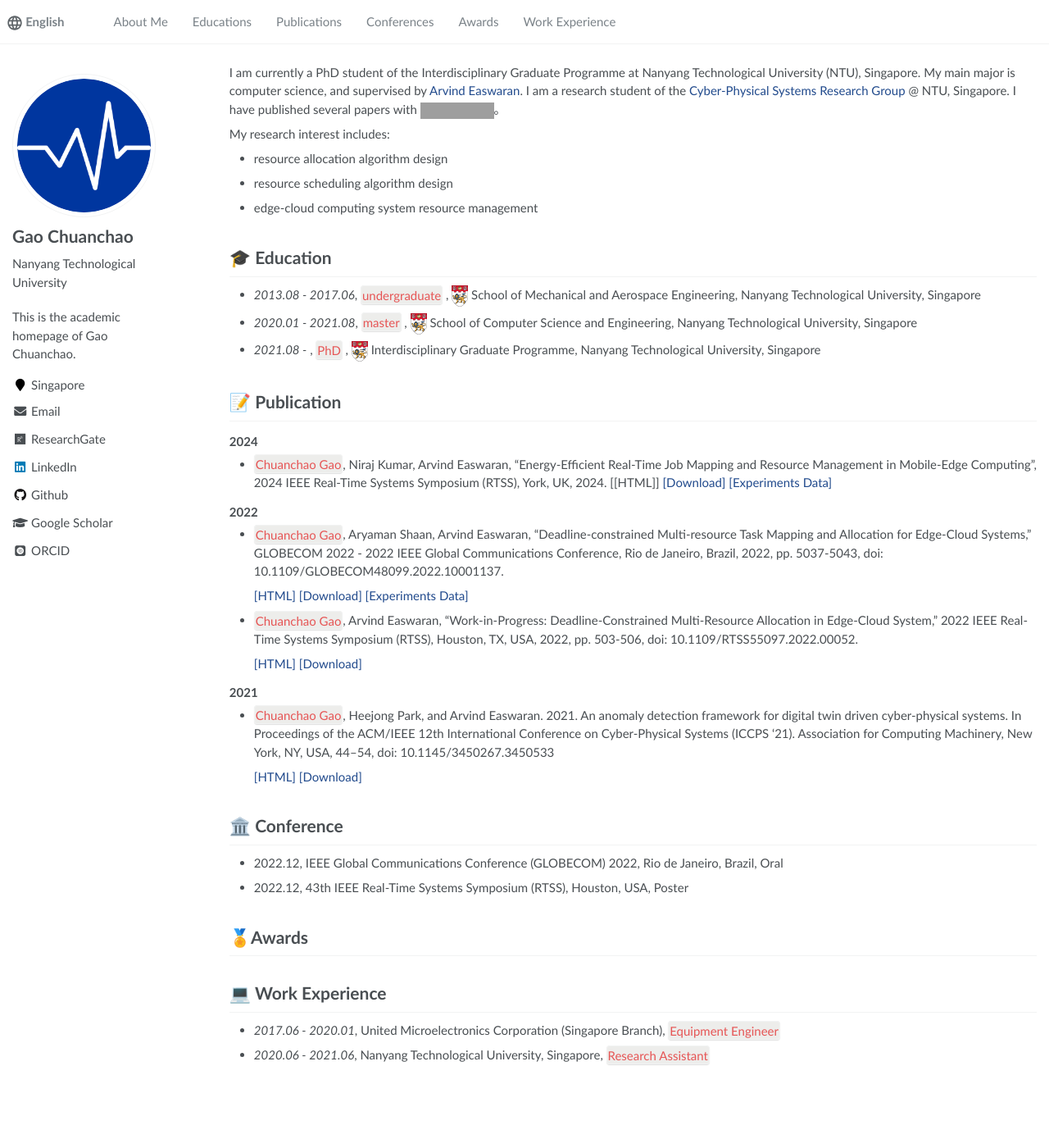
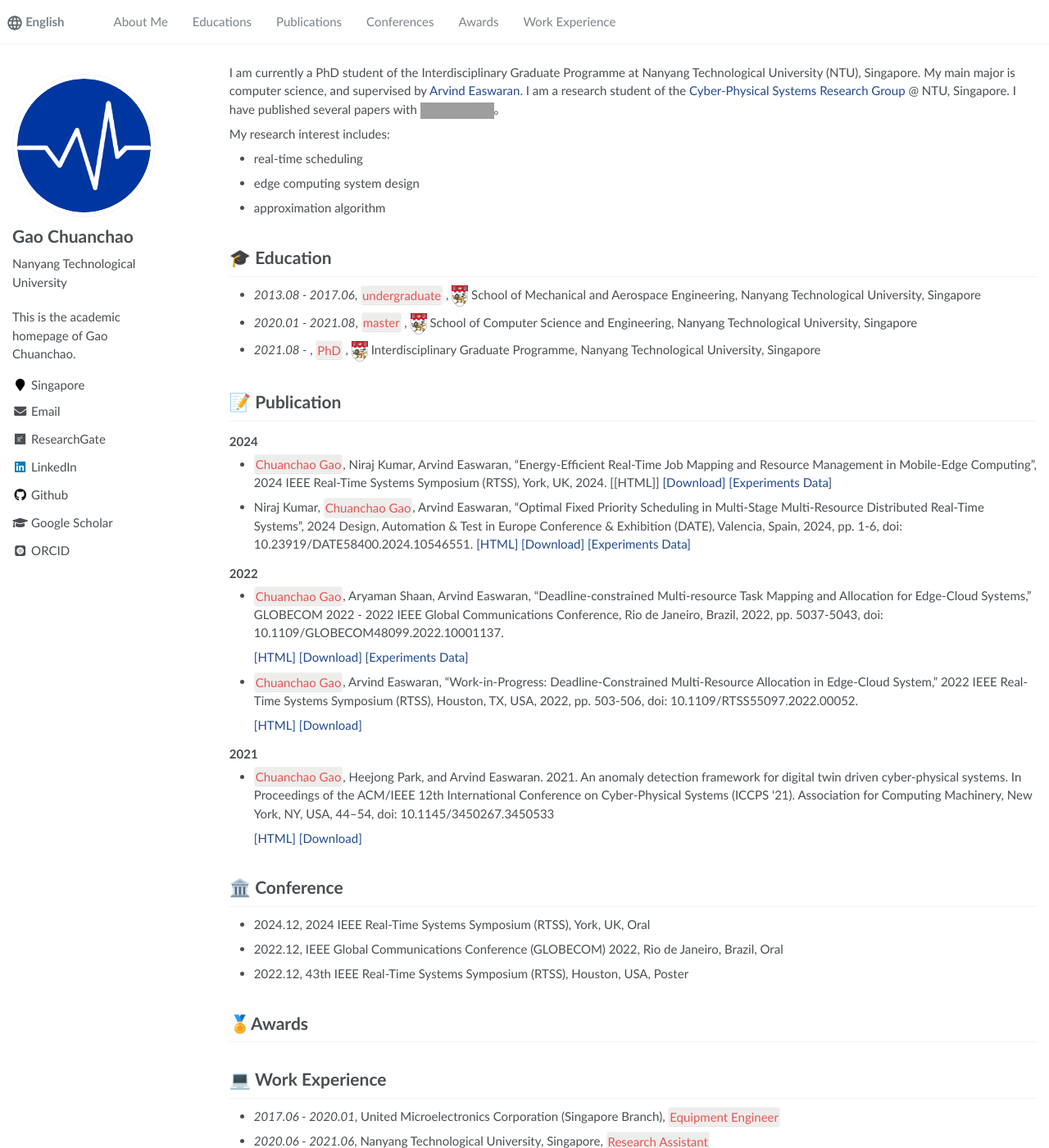
Before and after one commit to gaochuanchao/gaochuanchao.github.io, a Jekyll site: the page built from _pages/about.md, in a window 1280 px wide and 1400 px high. Shown: the whole window at 82% size. Built offline with Jekyll 4.4.1, drawn with Linux system fonts in a browser that asks for light colours; some web fonts are replaced; grey boxes are pictures that could not be loaded.

Commit message:
update date paper

```diff
--- a/_pages/about.md
+++ b/_pages/about.md
@@ -22,9 +22,9 @@ I am currently a PhD student of the Interdisciplinary Graduate Programme at Nany
 
 My research interest includes:
 
-- resource allocation algorithm design
-- resource scheduling algorithm design
-- edge-cloud computing system resource management
+- real-time scheduling
+- edge computing system design
+- approximation algorithm
 
 <span class='anchor' id='-educations'></span>
 
@@ -41,6 +41,7 @@ My research interest includes:
 ### 2024
 
 - `Chuanchao Gao`, Niraj Kumar, Arvind Easwaran, "Energy-Efficient Real-Time Job Mapping and Resource Management in Mobile-Edge Computing", 2024 IEEE Real-Time Systems Symposium (RTSS), York, UK, 2024. [[HTML]]  [[Download]](..\papers\Energy-Efficient Real-Time Job Mapping and Resource Management in Mobile-Edge Computing.pdf) [[Experiments Data]](https://github.com/CPS-research-group/CPS-NTU-Public/tree/RTSS2024)
+- Niraj Kumar, `Chuanchao Gao`, Arvind Easwaran, "Optimal Fixed Priority Scheduling in Multi-Stage Multi-Resource Distributed Real-Time Systems", 2024 Design, Automation & Test in Europe Conference & Exhibition (DATE), Valencia, Spain, 2024, pp. 1-6, doi: 10.23919/DATE58400.2024.10546551. [[HTML]]([https://ieeexplore-ieee-org.remotexs.ntu.edu.sg/abstract/document/10546551)  [[Download]](..\papers\Optimal Fixed Priority Scheduling in Multi-Stage Multi-Resource Distributed Real-Time Systems.pdf) [[Experiments Data]](https://github.com/CPS-research-group/CPS-NTU-Public/tree/DATE2024)
 
 ### 2022
 
@@ -64,6 +65,7 @@ My research interest includes:
 
 # 🏛️ Conference
 
+- 2024.12, 2024 IEEE Real-Time Systems Symposium (RTSS), York, UK, Oral
 - 2022.12, IEEE Global Communications Conference (GLOBECOM) 2022, Rio de Janeiro, Brazil, Oral
 - 2022.12, 43th IEEE Real-Time Systems Symposium (RTSS), Houston, USA, Poster
 
```
Also changed, not shown: 1 other file.
